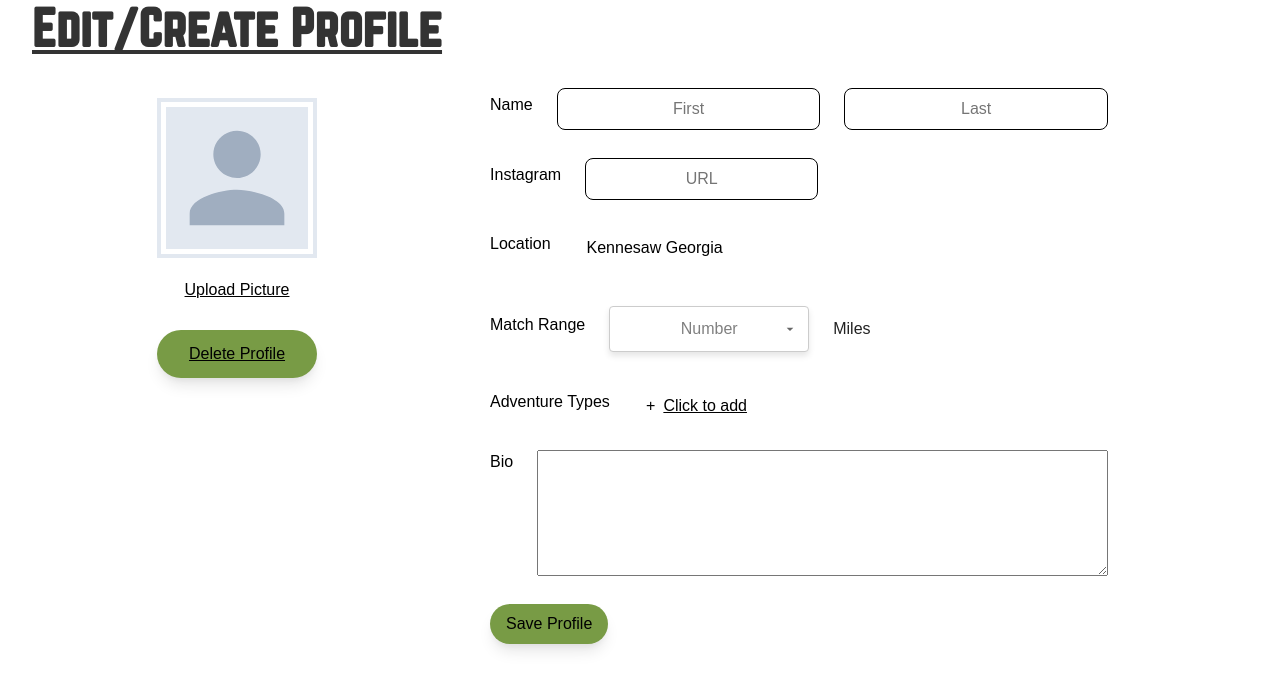
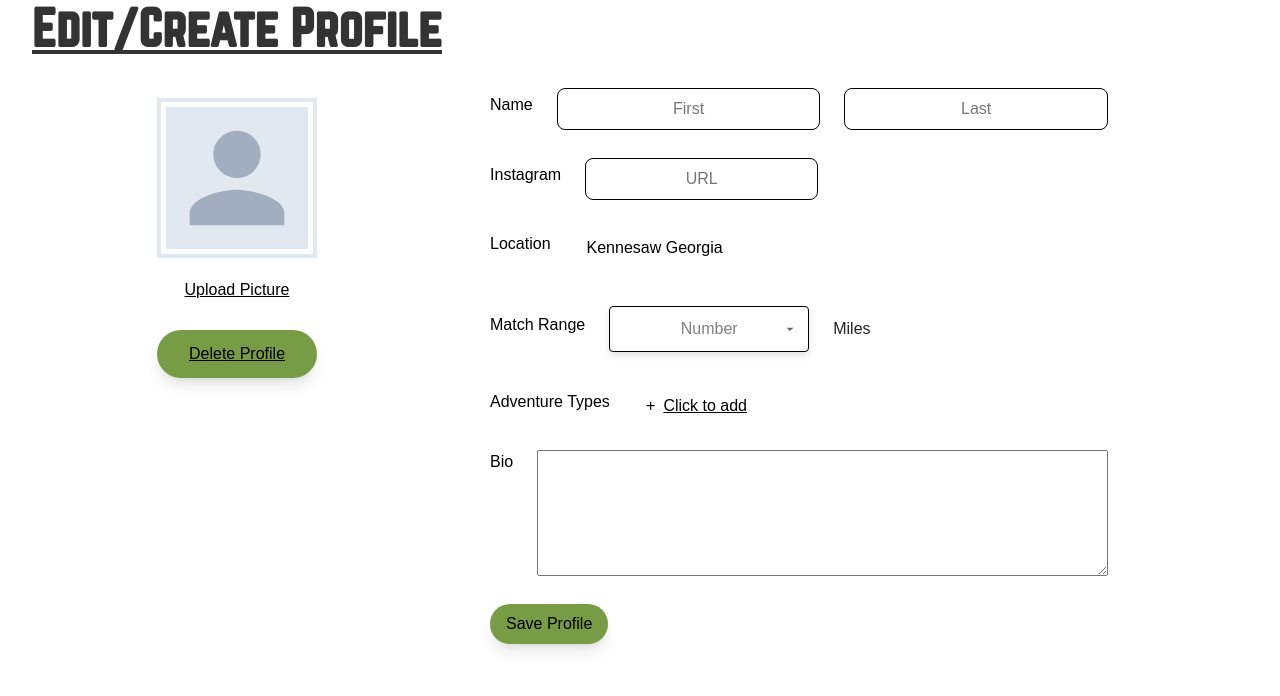
Before and after one commit to jnbaum/SWE6733-Group-1, a PHP site: page /createProfile.php in a window 1280 px wide. Shown: the part 112-808 px from the top of the page. Run offline with PHP 8.4, Linux system fonts and the light colour scheme; some web fonts are replaced.

Commit message:
styling - dropdown border color

```diff
--- a/Presentation/Assets/styles/main.css
+++ b/Presentation/Assets/styles/main.css
@@ -633,7 +633,8 @@ select {
     width: 100%;
     padding: 10px;
     margin: 10px 0;
-    border: 1px solid #ccc;
+    border: 1px solid black;
+    /* border: 1px solid #ccc; */
     border-radius: 4px;
     font-size: 16px;
     appearance: none; /* removes native style in some browsers */
@@ -642,6 +643,7 @@ select {
     background-position: right 10px center;
     background-size: 16px;
 }
+
 
 .adventurebutton {
     background-color: #789b45;
```
